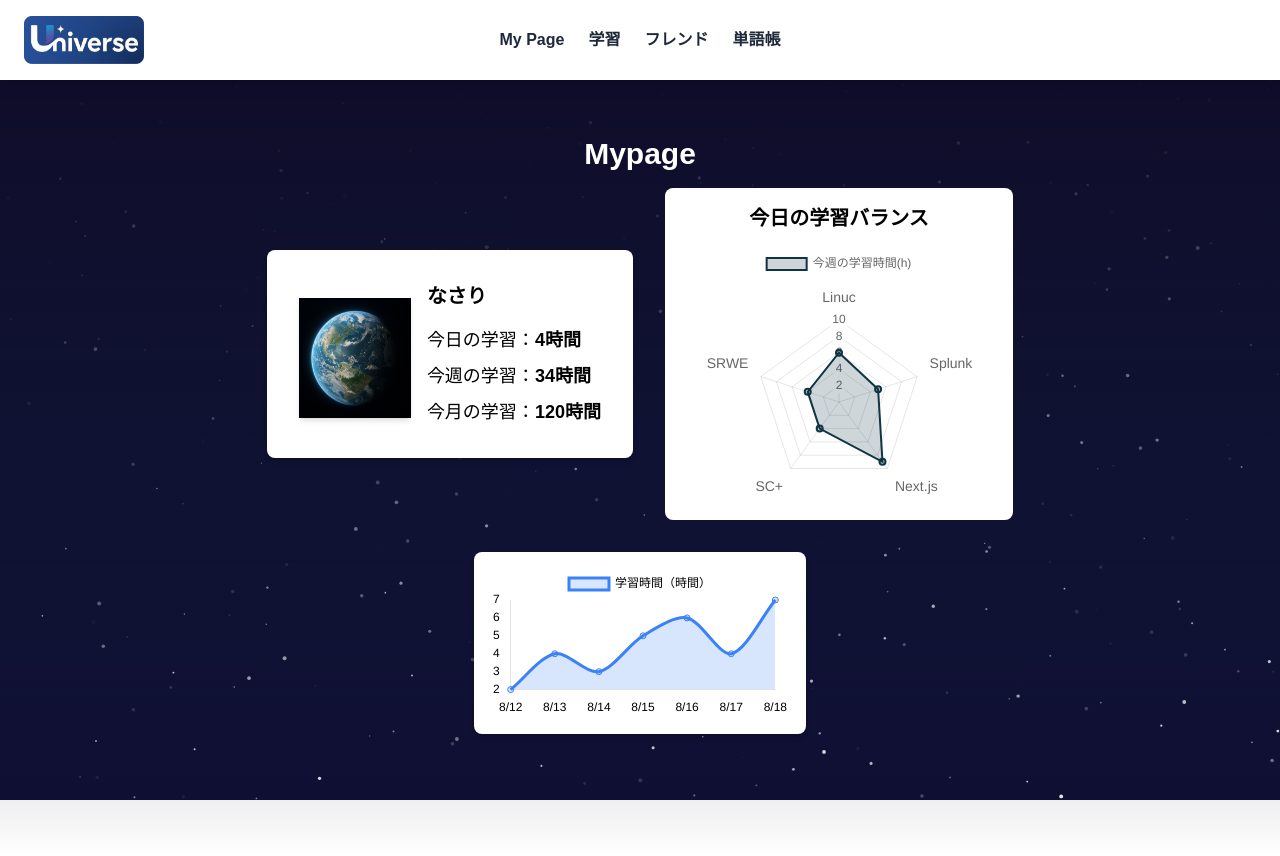
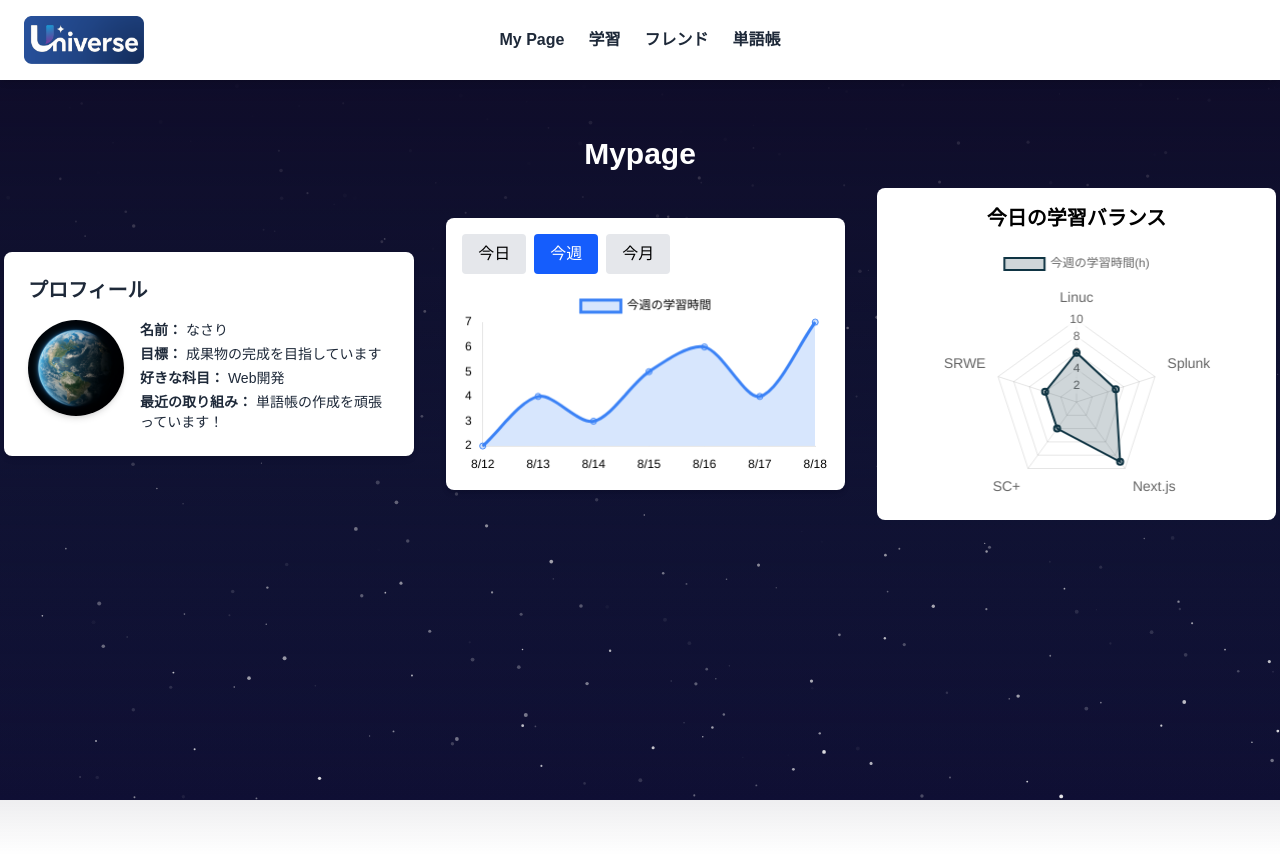
Before and after one commit to S-Onno/hackathon_8.23-24, a Next.js app in the folder practice-for-app/: page /mypage in a window 1280 px wide. Built offline with nearby package versions, Linux system fonts and the light colour scheme.

Commit message:
Mypageの修正とタイマーno

```diff
--- a/practice-for-app/src/app/api/friends/[id]/route.ts
+++ b/practice-for-app/src/app/api/friends/[id]/route.ts
@@ -2,6 +2,23 @@ import { NextRequest } from 'next/server';
 
 export async function GET(_: NextRequest, { params }: { params: { id: string } }) {
   const mockData = {
+    nathalie: {
+      name: "なさり",
+      today: 2,
+      week: 10,
+      month: 24,
+      lastStudyDate: "2025-08-18",
+      message: "Universeの改良を頑張っています！",
+      studyLogs: [
+        { date: "2025-08-18", hours: 3, topic: "SC+" },
+        { date: "2025-08-17", hours: 2, topic: "SQlite" },
+      ],
+      profile: {
+        name: "なさり",
+        goal: "Universeの改良を頑張っています！",
+        favoriteSubject: "web開発",
+      },
+    },
     tarutaru: {
       name: "たるたる",
       today: 3,
--- a/practice-for-app/src/app/components/LineChart.tsx
+++ b/practice-for-app/src/app/components/LineChart.tsx
@@ -10,22 +10,9 @@ import {
   Legend,
 } from 'chart.js';
 import { Line } from 'react-chartjs-2';
+import { useState } from 'react';
 
 ChartJS.register(LineElement, PointElement, CategoryScale, LinearScale, Tooltip, Legend);
-
-const data = {
-  labels: ['8/12', '8/13', '8/14', '8/15', '8/16', '8/17', '8/18'],
-  datasets: [
-    {
-      label: '学習時間（時間）',
-      data: [2, 4, 3, 5, 6, 4, 7],
-      borderColor: '#3b82f6',
-      backgroundColor: 'rgba(59, 130, 246, 0.2)',
-      fill: true,
-      tension: 0.3,
-    },
-  ],
-};
 
 const options = {
   responsive: true,
@@ -49,9 +36,75 @@ const options = {
 };
 
 export default function LineChart() {
+  const [mode, setMode] = useState<'today' | 'week' | 'month'>('week');
+
+  function formatHours(hours: number) {
+    const h = Math.floor(hours);
+    const m = Math.round((hours - h) * 60);
+    return `${h}時間${m}分`;
+  }
+
+  const chartData = {
+    today: {
+      labels: ['8/18'],
+      datasets: [
+        {
+          label: '今日の学習時間',
+          data: [7],
+        },
+      ],
+    },
+    week: {
+      labels: ['8/12', '8/13', '8/14', '8/15', '8/16', '8/17', '8/18'],
+      datasets: [
+        {
+          label: '今週の学習時間',
+          data: [2, 4, 3, 5, 6, 4, 7],
+          borderColor: '#3b82f6',
+          backgroundColor: 'rgba(59,130,246,0.2)',
+          fill: true,
+          tension: 0.3,
+        },
+      ],
+    },
+    month: {
+      labels: ['8/01', '8/08', '8/15', '8/22'],
+      datasets: [
+        {
+          label: '今月の学習時間',
+          data: [12, 18, 24, 30],
+          borderColor: '#3b82f6',
+          backgroundColor: 'rgba(59,130,246,0.2)',
+          fill: true,
+          tension: 0.3,
+        },
+      ],
+    },
+  };
+
   return (
     <div className="bg-white rounded-lg shadow-md p-4 w-full max-w-2xl">
-      <Line data={data} options={options} />
+      <div className="flex gap-2 mb-4">
+        {['today', 'week', 'month'].map((m) => (
+          <button
+            key={m}
+            onClick={() => setMode(m as any)}
+            className={`px-4 py-2 rounded ${mode === m ? 'bg-blue-600 text-white' : 'bg-gray-200 text-black'}`}
+          >
+            {m === 'today' ? '今日' : m === 'week' ? '今週' : '今月'}
+          </button>
+        ))}
+      </div>
+
+      {mode === 'today' && (
+        <div className="text-center text-lg font-semibold text-blue-600 mb-2">
+          今日の学習時間：{formatHours(chartData.today.datasets[0].data[0])}
+        </div>
+      )}
+
+      {mode !== 'today' && (
+        <Line data={chartData[mode]} options={options} />
+      )}
     </div>
   );
 }
--- /dev/null
+++ b/practice-for-app/src/app/components/ProfileCard.tsx
@@ -0,0 +1,25 @@
+export default function ProfileCard() {
+  return (
+    <div className="bg-white text-gray-800 rounded-lg shadow-md p-6 w-full max-w-md h-full flex flex-col justify-between">      <h2 className="text-xl font-bold mb-4">プロフィール</h2>
+
+      <div className="flex items-start gap-4">
+        {/* 地球画像 */}
+        <div className="w-24 h-24 flex-shrink-0">
+          <img
+            src="../_images/earth.png"
+            alt="地球に戻る"
+            className="w-full h-full object-cover rounded-full shadow-md"
+          />
+        </div>
+
+        {/* プロフィールテキスト */}
+        <div className="flex flex-col text-sm space-y-1">
+          <p><span className="font-semibold">名前：</span> なさり</p>
+          <p><span className="font-semibold">目標：</span> 成果物の完成を目指しています</p>
+          <p><span className="font-semibold">好きな科目：</span> Web開発</p>
+          <p><span className="font-semibold">最近の取り組み：</span> 単語帳の作成を頑張っています！</p>
+        </div>
+      </div>
+    </div>
+  );
+}
--- a/practice-for-app/src/app/components/StudySummary.tsx
+++ b/practice-for-app/src/app/components/StudySummary.tsx
@@ -1,5 +1,3 @@
-import Image from "next/image";
-
 type Props = {
   today: number;
   week: number;
--- a/practice-for-app/src/app/mypage/page.tsx
+++ b/practice-for-app/src/app/mypage/page.tsx
@@ -3,9 +3,8 @@ import StudySummary from '../components/StudySummary';
 import RadarChart from '../components/RadarChart';
 import LineChart from '../components/LineChart';
 import NavigationBar from '../components/NavigationBar';
+import ProfileCard from '../components/ProfileCard';
 import StarCanvas from '../components/StarCanvas';
-// import BackToTopButton from '../components/BackTop';
-
 
 export default function MyPage() {
   return (
@@ -14,21 +13,10 @@ export default function MyPage() {
       <StarCanvas />
         <h1 className="text-3xl font-bold mb-4">Mypage</h1>
         <div className="flex flex-col md:flex-row items-center gap-8">
-        <StudySummary
-          username="なさり"
-          today={4}
-          week={34}
-          month={120}
-        />
+        <ProfileCard />
+        <LineChart />
         <RadarChart />
       </div>
-
-      <div className="mt-8">
-        <LineChart />
-      </div>
-      {/* <div className="mb-2 w-full flex justify-start">
-        <BackToTopButton />
-      </div> */}
     </div>
   );
 }
```
